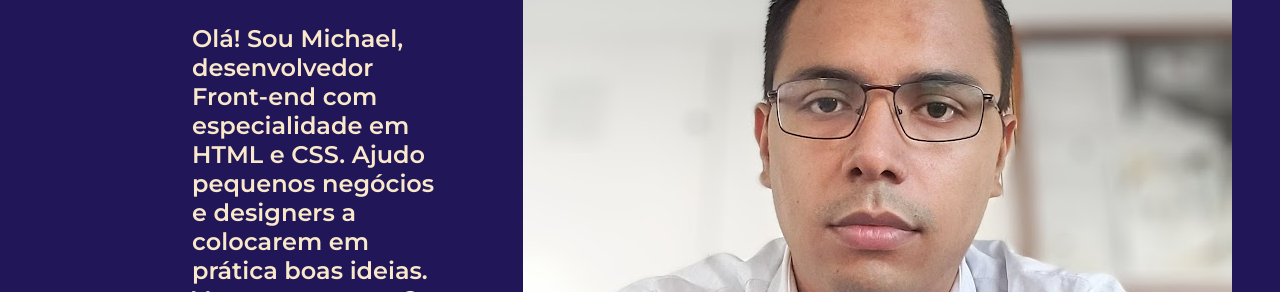
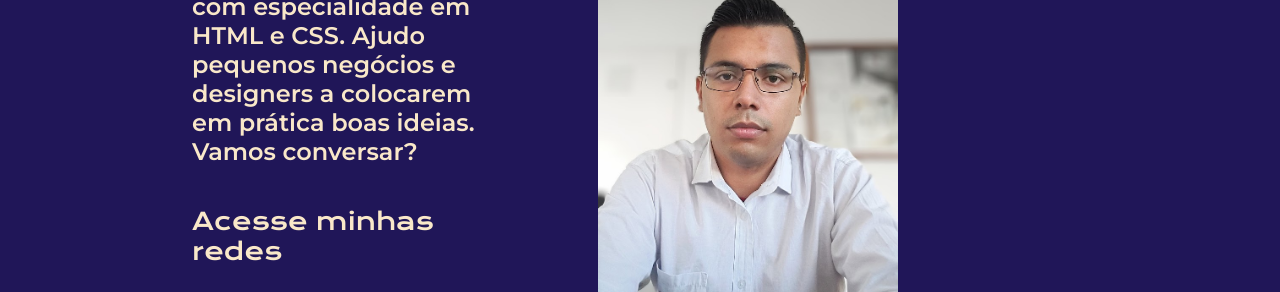
Before and after one commit to michaelcbb/portifolio, a plain HTML site: page index.html in a window 1280 px wide. Shown: the part 495-787 px from the top of the page. Drawn offline with nearby package versions, Linux system fonts and the light colour scheme.

Commit message:
otimizacao

```diff
--- a/styles/style.css
+++ b/styles/style.css
@@ -91,10 +91,11 @@ body{
     background-color: var(--cor-hover);
 }
 .apresentacao__imagem{
-    width:auto;
+    max-width:90%;
     height:auto;
     margin-left:auto;
     margin-right:auto;
+    margin-right: 190px;
 }
 
 .rodape{
```
